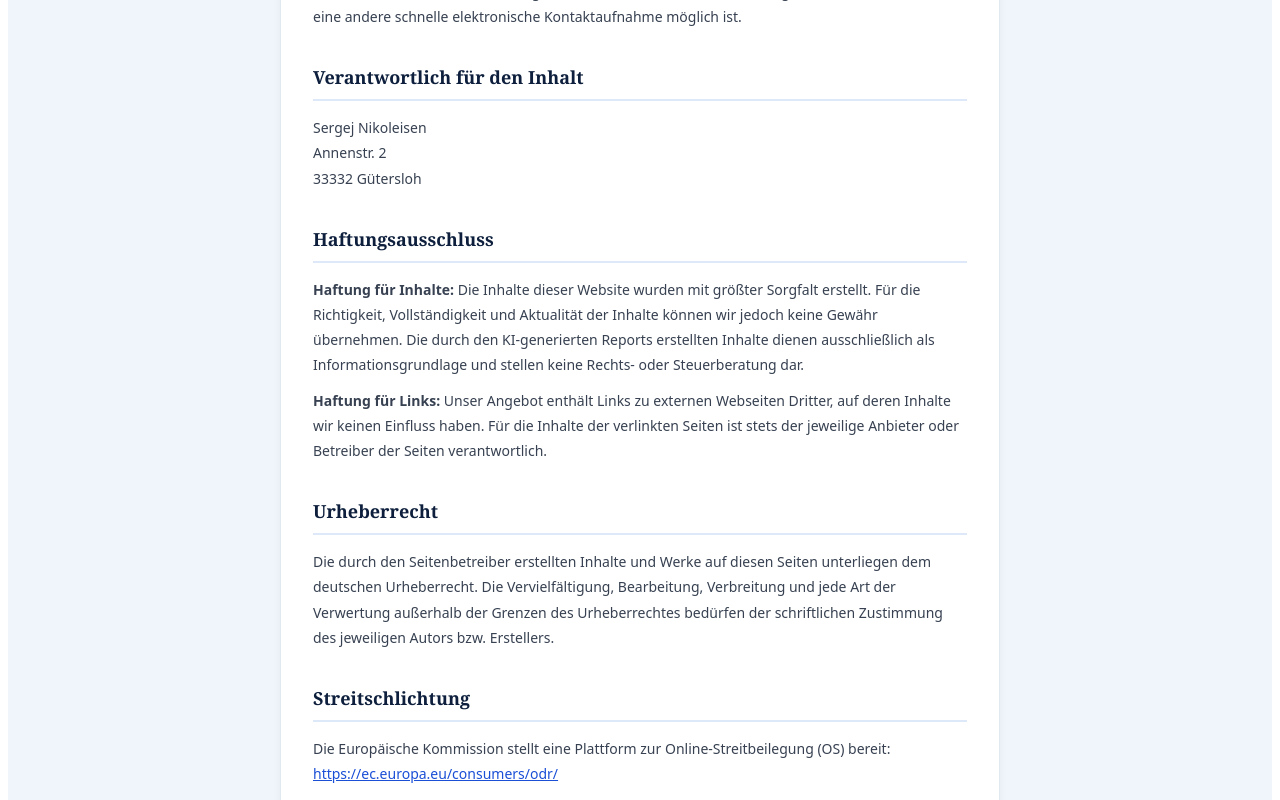
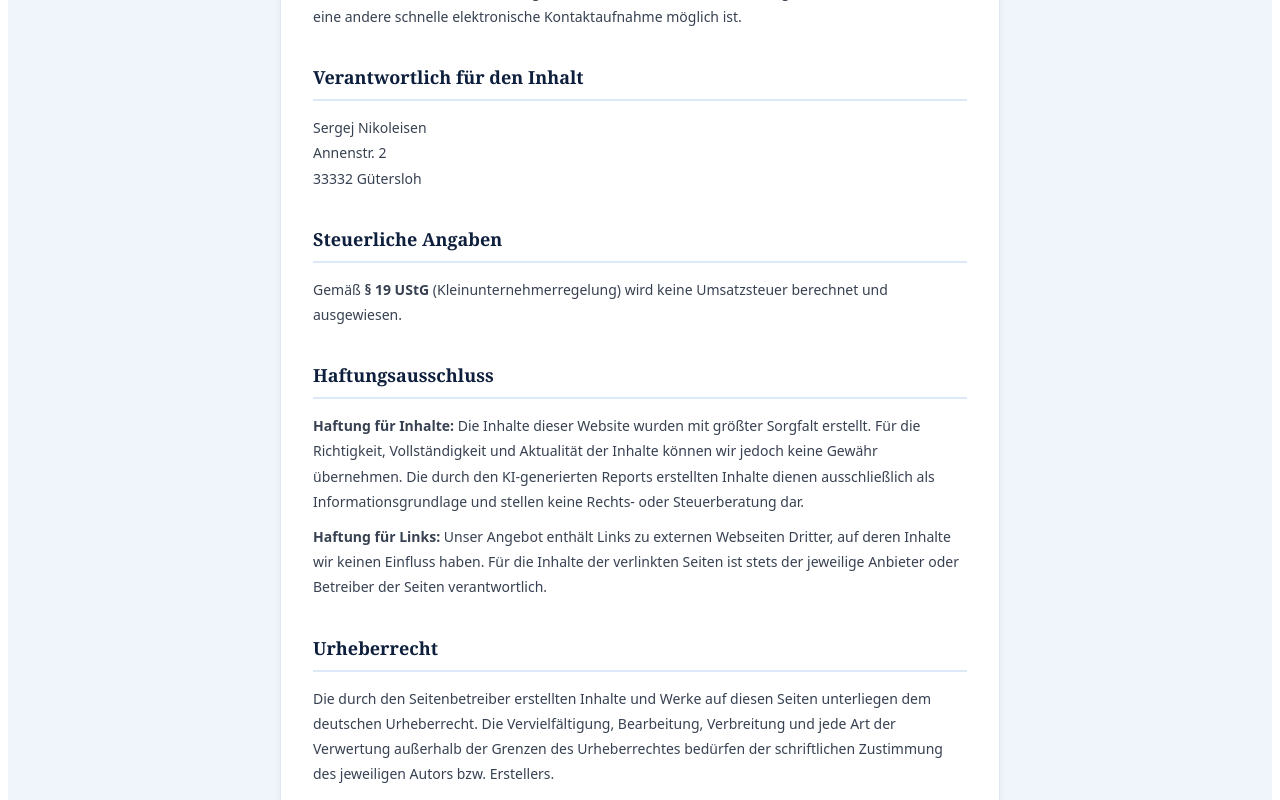
Before and after one commit to sergejnikoleisen-lab/bwa-generator, a React (Create React App) app: page /impressum in a window 1280 px wide. Shown: the part 655-1455 px from the top of the page. Built offline with nearby package versions, Linux system fonts and the light colour scheme.

Commit message:
Update Impressum.jsx

```diff
--- a/src/Impressum.jsx
+++ b/src/Impressum.jsx
@@ -48,6 +48,10 @@ function Impressum() {
 
         <Section title="Verantwortlich für den Inhalt">
           <P>Sergej Nikoleisen<br />Annenstr. 2<br />33332 Gütersloh</P>
+        </Section>
+
+        <Section title="Steuerliche Angaben">
+          <P>Gemäß <strong>§ 19 UStG</strong> (Kleinunternehmerregelung) wird keine Umsatzsteuer berechnet und ausgewiesen.</P>
         </Section>
 
         <Section title="Haftungsausschluss">
```
